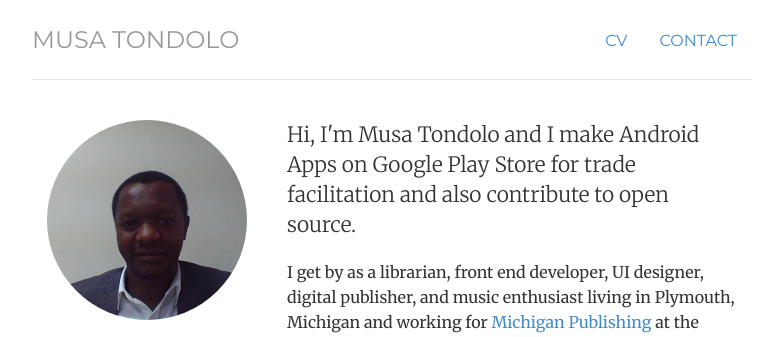
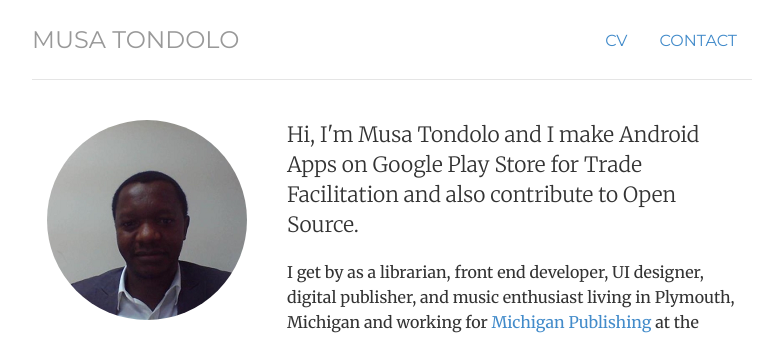
Before and after one commit to mtondolo/mtondolo.github.io, a Jekyll site: the page built from index.html, in a window 1280 px wide. Shown: the top 337 px of the page, without its empty margins (248-1031 px from the left). Built offline with Jekyll 4.4.1, drawn with Linux system fonts in a browser that asks for light colours.

Commit message:
Update index.html

```diff
--- a/index.html
+++ b/index.html
@@ -12,7 +12,7 @@ description: Jonathan McGlone is a Librarian, Front-End Developer, Digital Publi
 	<img  class="img-circle avatar" alt="Jonathan McGlone" src="img/mtondolo-200px.png">
 	</div>
 	<div itemscope itemtype="http://data-vocabulary.org/Person" class="col-sm-8">
-	<p class="lead">Hi, I'm <span itemprop="name">Musa Tondolo</span> and I make Android Apps on Google Play Store for trade facilitation and also contribute to open source.</p>
+	<p class="lead">Hi, I'm <span itemprop="name">Musa Tondolo</span> and I make Android Apps on Google Play Store for Trade Facilitation and also contribute to Open Source.</p>
 	<p>I get by as a <span itemprop="title">librarian</span>, <span itemprop="title">front end developer</span>, <span itemprop="title">UI designer</span>, <span itemprop="title">digital publisher</span>, and music enthusiast living in <span itemprop="address" itemscope
     itemtype="http://data-vocabulary.org/Address"> <span itemprop="locality">Plymouth</span>, <span itemprop="region">Michigan</span></span> and working for <a href="http://www.publishing.umich.edu">Michigan Publishing</a> at <span itemprop="affiliation">the <a href="http://www.lib.umich.edu">University of Michigan Library</a></span>.</p>
 
```
